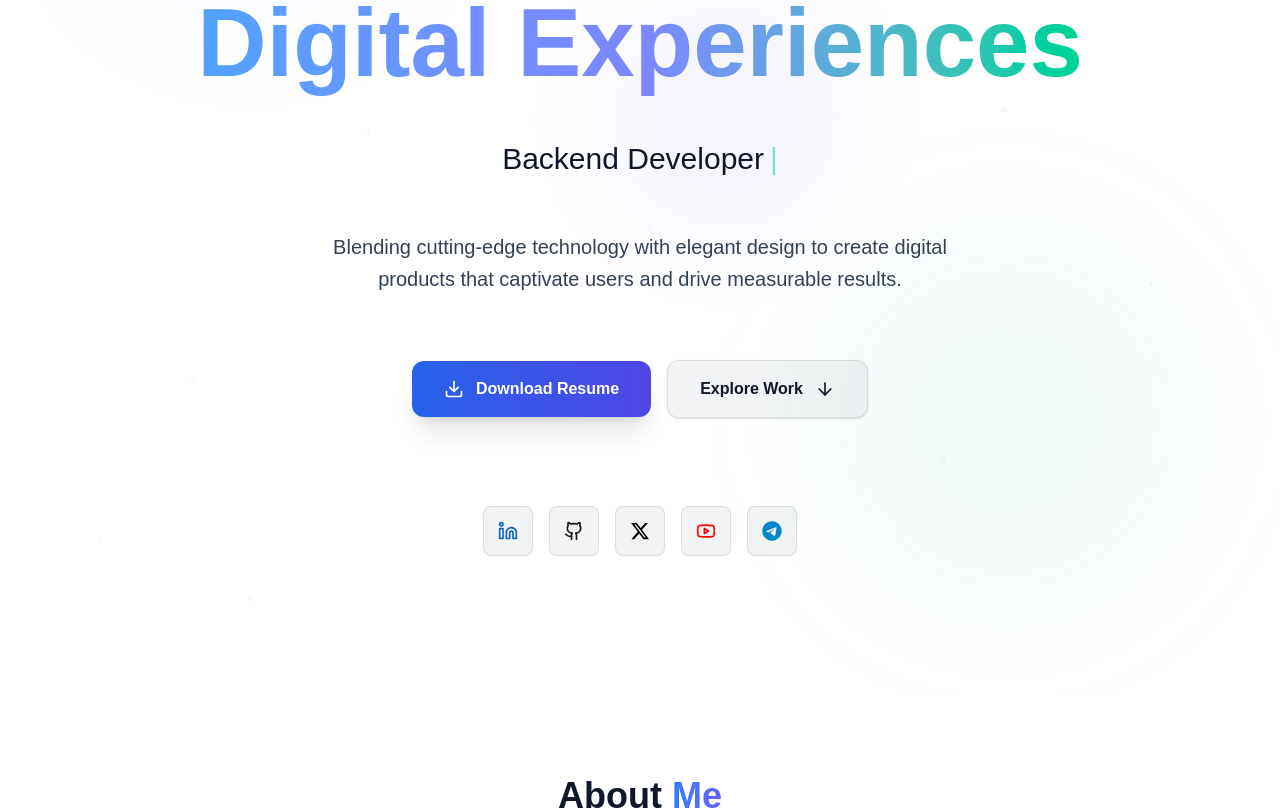
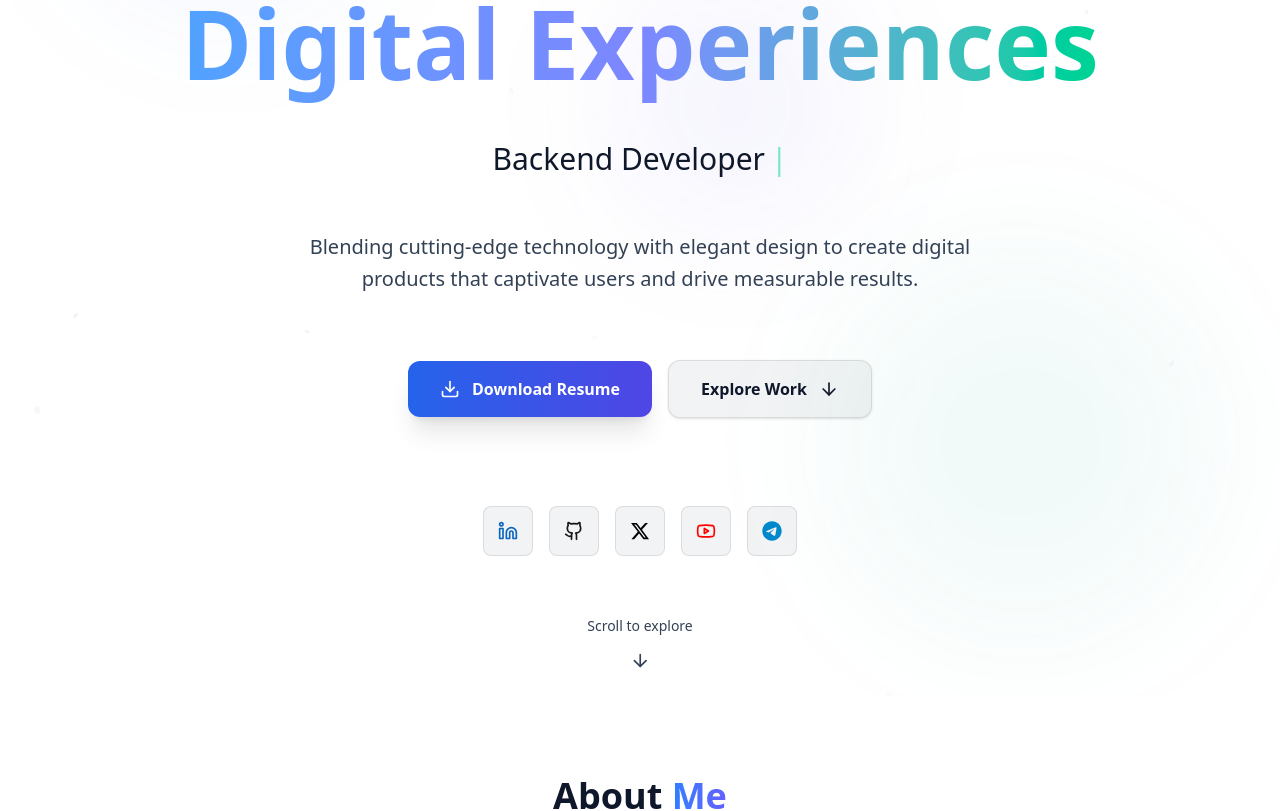
Before and after one commit to Eklak-Alam/EklakAlamPortfolio, a Next.js app: page / in a window 1280 px wide. Shown: the part 360-1171 px from the top of the page. Built offline with nearby package versions, Linux system fonts and the light colour scheme.

Commit message:
added lenis and gsap

```diff
--- a/app/globals.css
+++ b/app/globals.css
@@ -1,38 +1,22 @@
 @import "tailwindcss";
 
-/* app/globals.css */
-html {
-  scroll-behavior: smooth;
+/* globals.css */
+html.lenis {
+  height: auto;
 }
 
-body {
-  font-family: 'Ubuntu', sans-serif;
+.lenis.lenis-smooth {
+  scroll-behavior: auto;
 }
 
-@theme inline {
-  --animate-scroll: scroll var(--animation-duration, 40s) var(--animation-direction, forwards) linear infinite;
-
-  @keyframes scroll {
-    to {
-      transform: translate(calc(-50% - 0.5rem));
-    }
-  }
+.lenis.lenis-smooth [data-lenis-prevent] {
+  overscroll-behavior: contain;
 }
 
-@keyframes float {
-  0%, 100% { transform: translateY(0) rotate(0deg); }
-  50% { transform: translateY(-20px) rotate(5deg); }
-}
-.animate-float {
-  animation: float 12s ease-in-out infinite;
+.lenis.lenis-stopped {
+  overflow: hidden;
 }
 
-
-/* Loading animation */
-@keyframes spin {
-  to { transform: rotate(360deg); }
+.lenis.lenis-scrolling iframe {
+  pointer-events: none;
 }
-
-.animate-spin {
-  animation: spin 2s linear infinite;
-}
--- a/app/layout.js
+++ b/app/layout.js
@@ -1,3 +1,4 @@
+// app/layout.js
 import { Navbar } from "@/components/Navbar";
 import "./globals.css";
 import { Footer } from "@/components/Footer";
@@ -5,6 +6,7 @@ import Head from 'next/head';
 import { LoadingScreen } from "@/components/LoadingScreen";
 import { ThemeProvider } from "@/context/ThemeContext";
 import { Analytics } from "@vercel/analytics/next"
+import SmoothScroll from "@/components/SmoothScroll"; // Import the new component
 
 export const metadata = {
   title: "Eklak Alam | Full Stack Developer & Designer",
@@ -45,7 +47,6 @@ export default function RootLayout({ children }) {
         <link rel="apple-touch-icon" href="/apple-touch-icon.png" />
         <link rel="manifest" href="/site.webmanifest" />
 
-
         {/* Preload important resources */}
         <link rel="preconnect" href="https://fonts.googleapis.com" />
         <link rel="preconnect" href="https://fonts.gstatic.com" crossOrigin="anonymous" />
@@ -57,12 +58,14 @@ export default function RootLayout({ children }) {
 
       <body className="bg-slate-900 text-slate-100 antialiased">
         <ThemeProvider>
-          <LoadingScreen />
-          <Navbar />
-          <main className="min-h-screen">
-            {children}
-          </main>
-          <Footer />
+          {/* <LoadingScreen /> */}
+          <SmoothScroll> {/* Wrap with SmoothScroll component */}
+            <Navbar />
+            <main className="min-h-screen">
+              {children}
+            </main>
+            <Footer />
+          </SmoothScroll>
 
           <Analytics />
 
--- a/components/Hero.jsx
+++ b/components/Hero.jsx
@@ -3,14 +3,25 @@
 import { Github, Linkedin, Mail, ArrowDown, Download, Youtube } from 'lucide-react';
 import { FaTelegram, FaXTwitter } from "react-icons/fa6";
 import { motion, useScroll, useTransform } from 'framer-motion';
-import React, { useEffect, useState } from 'react';
+import React, { useEffect, useRef, useState } from 'react';
 import { useTheme } from '../context/ThemeContext';
+import gsap from 'gsap';
+import { ScrollTrigger } from 'gsap/ScrollTrigger';
+
+// Register GSAP plugins
+if (typeof window !== 'undefined') {
+  gsap.registerPlugin(ScrollTrigger);
+}
 
 const HeroSection = () => {
   const [currentRole, setCurrentRole] = useState(0);
   const [displayText, setDisplayText] = useState('');
   const [isTyping, setIsTyping] = useState(true);
   const { darkMode } = useTheme();
+  const heroRef = useRef(null);
+  const titleRef = useRef(null);
+  const particlesRef = useRef([]);
+  const blobRefs = useRef([]);
 
   const roles = [
     "Frontend Developer",
@@ -88,15 +99,127 @@ const HeroSection = () => {
     return () => clearTimeout(timeoutId);
   }, [displayText, isTyping, currentRole]);
 
+  // GSAP Animations
+  useEffect(() => {
+    if (typeof window === 'undefined') return;
+
+    const ctx = gsap.context(() => {
+      // Animate the title with split text effect
+      gsap.fromTo(".hero-title span",
+        { y: 100, opacity: 0 },
+        {
+          y: 0,
+          opacity: 1,
+          duration: 1.2,
+          stagger: 0.15,
+          ease: "power3.out",
+          delay: 0.5
+        }
+      );
+
+      // Animate the badge
+      gsap.fromTo(".hero-badge",
+        { scale: 0.8, opacity: 0 },
+        {
+          scale: 1,
+          opacity: 1,
+          duration: 0.8,
+          ease: "back.out(1.7)",
+          delay: 0.3
+        }
+      );
+
+      // Animate the description
+      gsap.fromTo(".hero-description",
+        { y: 30, opacity: 0 },
+        {
+          y: 0,
+          opacity: 1,
+          duration: 1,
+          ease: "power2.out",
+          delay: 1.2
+        }
+      );
+
+      // Animate buttons
+      gsap.fromTo(".hero-button",
+        { y: 40, opacity: 0 },
+        {
+          y: 0,
+          opacity: 1,
+          duration: 0.8,
+          stagger: 0.1,
+          ease: "power2.out",
+          delay: 1.5
+        }
+      );
+
+      // Animate social icons
+      gsap.fromTo(".social-icon",
+        { scale: 0, opacity: 0 },
+        {
+          scale: 1,
+          opacity: 1,
+          duration: 0.5,
+          stagger: 0.1,
+          ease: "back.out(1.7)",
+          delay: 2
+        }
+      );
+
+      // Animate blobs with GSAP for smoother performance
+      blobRefs.current.forEach((blob, index) => {
+        if (blob) {
+          gsap.to(blob, {
+            y: index % 2 === 0 ? -30 : 30,
+            x: index % 3 === 0 ? -20 : 20,
+            rotation: index % 2 === 0 ? 10 : -10,
+            duration: 10 + index * 2,
+            repeat: -1,
+            yoyo: true,
+            ease: "sine.inOut"
+          });
+        }
+      });
+
+      // Animate particles with GSAP
+      particlesRef.current.forEach((particle, index) => {
+        if (particle) {
+          gsap.to(particle, {
+            y: (Math.random() - 0.5) * 100,
+            x: (Math.random() - 0.5) * 50,
+            rotation: Math.random() * 360,
+            duration: 10 + Math.random() * 10,
+            repeat: -1,
+            yoyo: true,
+            ease: "sine.inOut",
+            delay: Math.random() * 2
+          });
+        }
+      });
+
+    }, heroRef);
+
+    return () => ctx.revert();
+  }, []);
+
   // Parallax effects
   const { scrollY } = useScroll();
   const y1 = useTransform(scrollY, [0, 300], [0, 50]);
   const opacity = useTransform(scrollY, [0, 100], [1, 0.9]);
 
   const scrollToProjects = () => {
-    const projectsSection = document.getElementById('projects');
-    if (projectsSection) {
-      projectsSection.scrollIntoView({ behavior: 'smooth' });
+    if (typeof window !== 'undefined' && window.lenis) {
+      window.lenis.scrollTo('#projects', {
+        offset: -80,
+        duration: 1.8,
+        easing: (t) => Math.min(1, 1.001 - Math.pow(2, -10 * t)),
+      });
+    } else {
+      const projectsSection = document.getElementById('projects');
+      if (projectsSection) {
+        projectsSection.scrollIntoView({ behavior: 'smooth' });
+      }
     }
   };
 
@@ -113,7 +236,7 @@ const HeroSection = () => {
     {
       icon: <Github className="w-5 h-5" />,
       href: "https://github.com/Eklak-Alam",
-      color: darkMode ? "#ffffff" : "#181717", // Dynamic color based on theme
+      color: darkMode ? "#ffffff" : "#181717",
       name: "GitHub",
       darkIconColor: "#ffffff",
       lightIconColor: "#181717"
@@ -121,7 +244,7 @@ const HeroSection = () => {
     {
       icon: <FaXTwitter className="w-5 h-5" />,
       href: "https://x.com/dev_eklak",
-      color: darkMode ? "#ffffff" : "#000000", // Dynamic color based on theme
+      color: darkMode ? "#ffffff" : "#000000",
       name: "Twitter",
       darkIconColor: "#ffffff",
       lightIconColor: "#000000"
@@ -144,9 +267,44 @@ const HeroSection = () => {
     }
   ];
 
+  // Create floating particles
+  const createParticles = () => {
+    return [...Array(15)].map((_, i) => (
+      <div
+        key={i}
+        ref={el => particlesRef.current[i] = el}
+        className="absolute rounded-full particle"
+        style={{
+          width: Math.random() * 5 + 2 + 'px',
+          height: Math.random() * 5 + 2 + 'px',
+          top: Math.random() * 100 + '%',
+          left: Math.random() * 100 + '%',
+          opacity: Math.random() * 0.5 + 0.1,
+          backgroundColor: colors.particleBg,
+        }}
+      />
+    ));
+  };
+
+  // Create animated blobs
+  const createBlobs = () => {
+    return [
+      { className: "top-20 left-20 w-80 h-80", color: colors.blobBg1, ref: 0 },
+      { className: "bottom-20 right-20 w-96 h-96", color: colors.blobBg2, ref: 1 },
+      { className: "top-1/3 right-1/3 w-64 h-64", color: colors.blobBg3, ref: 2 }
+    ].map((blob, i) => (
+      <div
+        key={i}
+        ref={el => blobRefs.current[i] = el}
+        className={`absolute rounded-full blur-3xl ${blob.className}`}
+        style={{ backgroundColor: blob.color }}
+      />
+    ));
+  };
 
   return (
     <div
+      ref={heroRef}
       className="relative py-32 min-h-screen overflow-hidden"
       style={{ backgroundColor: colors.background }}
     >
@@ -155,45 +313,11 @@ const HeroSection = () => {
         style={{ y: y1 }}
         className="absolute inset-0 overflow-hidden"
       >
-        <div
-          className="absolute top-20 left-20 w-80 h-80 rounded-full blur-3xl animate-float-slow"
-          style={{ backgroundColor: colors.blobBg1 }}
-        />
-        <div
-          className="absolute bottom-20 right-20 w-96 h-96 rounded-full blur-3xl animate-float-medium"
-          style={{ backgroundColor: colors.blobBg2 }}
-        />
-        <div
-          className="absolute top-1/3 right-1/3 w-64 h-64 rounded-full blur-2xl animate-float-fast"
-          style={{ backgroundColor: colors.blobBg3 }}
-        />
+        {createBlobs()}
       </motion.div>
 
       {/* Floating particles */}
-      {[...Array(15)].map((_, i) => (
-        <motion.div
-          key={i}
-          className="absolute rounded-full"
-          style={{
-            width: Math.random() * 5 + 2 + 'px',
-            height: Math.random() * 5 + 2 + 'px',
-            top: Math.random() * 100 + '%',
-            left: Math.random() * 100 + '%',
-            opacity: Math.random() * 0.5 + 0.1,
-            backgroundColor: colors.particleBg,
-          }}
-          animate={{
-            y: [0, (Math.random() - 0.5) * 100],
-            x: [0, (Math.random() - 0.5) * 50],
-          }}
-          transition={{
-            duration: Math.random() * 10 + 10,
-            repeat: Infinity,
-            repeatType: 'reverse',
-            ease: 'linear',
-          }}
-        />
-      ))}
+      {createParticles()}
 
       {/* Main content */}
       <div className="relative z-10 flex flex-col items-center justify-center min-h-screen px-6 text-center">
@@ -206,7 +330,7 @@ const HeroSection = () => {
             initial={{ opacity: 0, y: 20 }}
             animate={{ opacity: 1, y: 0 }}
             transition={{ delay: 0.2 }}
-            className="inline-flex items-center px-5 py-2.5 backdrop-blur-md rounded-full shadow-lg"
+            className="hero-badge inline-flex items-center px-5 py-2.5 backdrop-blur-md rounded-full shadow-lg"
             style={{
               backgroundColor: colors.badgeBg,
               border: `1px solid ${colors.badgeBorder}`
@@ -223,9 +347,9 @@ const HeroSection = () => {
             initial={{ opacity: 0, y: 30 }}
             animate={{ opacity: 1, y: 0 }}
             transition={{ delay: 0.4 }}
-            className="space-y-6"
+            className="space-y-6 hero-title"
           >
-            <h1 className="text-5xl md:text-7xl lg:text-8xl font-bold leading-tight">
+            <h1 className="text-5xl md:text-7xl lg:text-8xl font-bold leading-tight overflow-hidden">
               <span className="block" style={{ color: colors.textPrimary }}>Elevating</span>
               <span
                 className="block bg-gradient-to-r from-blue-400 via-indigo-400 to-emerald-400 bg-clip-text text-transparent"
@@ -248,7 +372,7 @@ const HeroSection = () => {
             initial={{ opacity: 0 }}
             animate={{ opacity: 1 }}
             transition={{ delay: 0.8 }}
-            className="text-lg md:text-xl max-w-2xl mx-auto leading-relaxed"
+            className="hero-description text-lg md:text-xl max-w-2xl mx-auto leading-relaxed"
             style={{ color: colors.textSecondary }}
           >
             Blending cutting-edge technology with elegant design to create digital products that
@@ -268,7 +392,7 @@ const HeroSection = () => {
               download="Eklak_Alam_Resume.pdf"
               whileHover={{ scale: 1.05 }}
               whileTap={{ scale: 0.95 }}
-              className="group flex items-center space-x-3 px-8 py-4 text-white rounded-xl font-semibold shadow-xl hover:shadow-2xl transition-all duration-300"
+              className="hero-button group flex items-center space-x-3 px-8 py-4 text-white rounded-xl font-semibold shadow-xl hover:shadow-2xl transition-all duration-300"
               style={{ background: colors.buttonGradient }}
             >
               <Download className="w-5 h-5 group-hover:animate-bounce" />
@@ -280,7 +404,7 @@ const HeroSection = () => {
               onClick={scrollToProjects}
               whileHover={{ scale: 1.05 }}
               whileTap={{ scale: 0.95 }}
-              className="flex items-center space-x-3 px-8 py-4 rounded-xl font-semibold shadow-sm hover:shadow-lg transition-all duration-300"
+              className="hero-button flex items-center space-x-3 px-8 py-4 rounded-xl font-semibold shadow-sm hover:shadow-lg transition-all duration-300"
               style={{
                 backgroundColor: colors.socialBg,
                 border: `1px solid ${colors.socialBorder}`,
@@ -299,7 +423,6 @@ const HeroSection = () => {
             transition={{ delay: 1.2 }}
             className="pt-12"
           >
-            {/* Updated social links rendering */}
             <div className="flex flex-wrap justify-center gap-4 max-w-md mx-auto">
               {socialLinks.map((social, index) => {
                 const iconColor = darkMode ? social.darkIconColor : social.lightIconColor;
@@ -316,18 +439,18 @@ const HeroSection = () => {
                       color: social.color
                     }}
                     whileTap={{ scale: 0.9 }}
-                    className="p-3.5 rounded-lg flex items-center justify-center transition-all duration-300"
+                    className="social-icon p-3.5 rounded-lg flex items-center justify-center transition-all duration-300"
                     style={{
                       backgroundColor: colors.socialBg,
                       border: `1px solid ${colors.socialBorder}`,
-                      color: iconColor, // Use dynamic icon color
+                      color: iconColor,
                       minWidth: '44px'
                     }}
                     aria-label={social.name}
                   >
                     {React.cloneElement(social.icon, {
                       className: "w-5 h-5",
-                      color: iconColor // Apply color directly to the icon
+                      color: iconColor
                     })}
                   </motion.a>
                 )
@@ -337,23 +460,36 @@ const HeroSection = () => {
         </motion.div>
       </div>
 
+      {/* Scroll indicator */}
+      <motion.div
+        initial={{ opacity: 0 }}
+        animate={{ opacity: 1 }}
+        transition={{ delay: 2.5, duration: 1 }}
+        className="absolute bottom-8 left-1/2 transform -translate-x-1/2 flex flex-col items-center"
+      >
+        <div className="text-sm mb-2" style={{ color: colors.textSecondary }}>
+          Scroll to explore
+        </div>
+        <motion.div
+          animate={{ y: [0, 10, 0] }}
+          transition={{ repeat: Infinity, duration: 1.5 }}
+        >
+          <ArrowDown className="w-5 h-5" style={{ color: colors.textSecondary }} />
+        </motion.div>
+      </motion.div>
+
       {/* Animation styles */}
       <style jsx global>{`
-        @keyframes float-slow {
-          0%, 100% { transform: translateY(0) translateX(0); }
-          50% { transform: translateY(-30px) translateX(10px); }
+        .particle {
+          will-change: transform, opacity;
         }
-        @keyframes float-medium {
-          0%, 100% { transform: translateY(0) translateX(0); }
-          50% { transform: translateY(-20px) translateX(-10px); }
+
+        @media (prefers-reduced-motion: reduce) {
+          .particle, .hero-badge, .hero-title span, .hero-description, .hero-button, .social-icon {
+            animation: none !important;
+            transition: none !important;
+          }
         }
-        @keyframes float-fast {
-          0%, 100% { transform: translateY(0) translateX(0); }
-          50% { transform: translateY(-15px) translateX(5px); }
-        }
-        .animate-float-slow { animation: float-slow 12s ease-in-out infinite; }
-        .animate-float-medium { animation: float-medium 8s ease-in-out infinite; }
-        .animate-float-fast { animation: float-fast 6s ease-in-out infinite; }
       `}</style>
     </div>
   );
--- /dev/null
+++ b/components/SmoothScroll.js
@@ -0,0 +1,39 @@
+// components/SmoothScroll.js
+'use client';
+
+import { useEffect } from 'react';
+import { usePathname } from 'next/navigation';
+import Lenis from 'lenis';
+
+export default function SmoothScroll({ children }) {
+  const pathname = usePathname();
+
+  useEffect(() => {
+    // Only initialize Lenis on the client side
+    if (typeof window !== 'undefined') {
+      const lenis = new Lenis({
+        duration: 1.2,
+        easing: (t) => Math.min(1, 1.001 - Math.pow(2, -10 * t)),
+        orientation: 'vertical',
+        gestureOrientation: 'vertical',
+        smoothWheel: true,
+        wheelMultiplier: 1,
+        touchMultiplier: 2,
+      });
+
+      function raf(time) {
+        lenis.raf(time);
+        requestAnimationFrame(raf);
+      }
+
+      requestAnimationFrame(raf);
+
+      // Clean up on component unmount
+      return () => {
+        lenis.destroy();
+      };
+    }
+  }, [pathname]); // Reinitialize when route changes
+
+  return <>{children}</>;
+}
--- a/package.json
+++ b/package.json
@@ -13,6 +13,8 @@
     "@vercel/analytics": "^1.5.0",
     "clsx": "^2.1.1",
     "framer-motion": "^12.23.6",
+    "gsap": "^3.13.0",
+    "lenis": "^1.3.11",
     "lucide-react": "^0.525.0",
     "motion": "^12.23.6",
     "next": "15.4.2",
```
Also changed, not shown: 1 other file (tests, documents, lock files or other folders).
